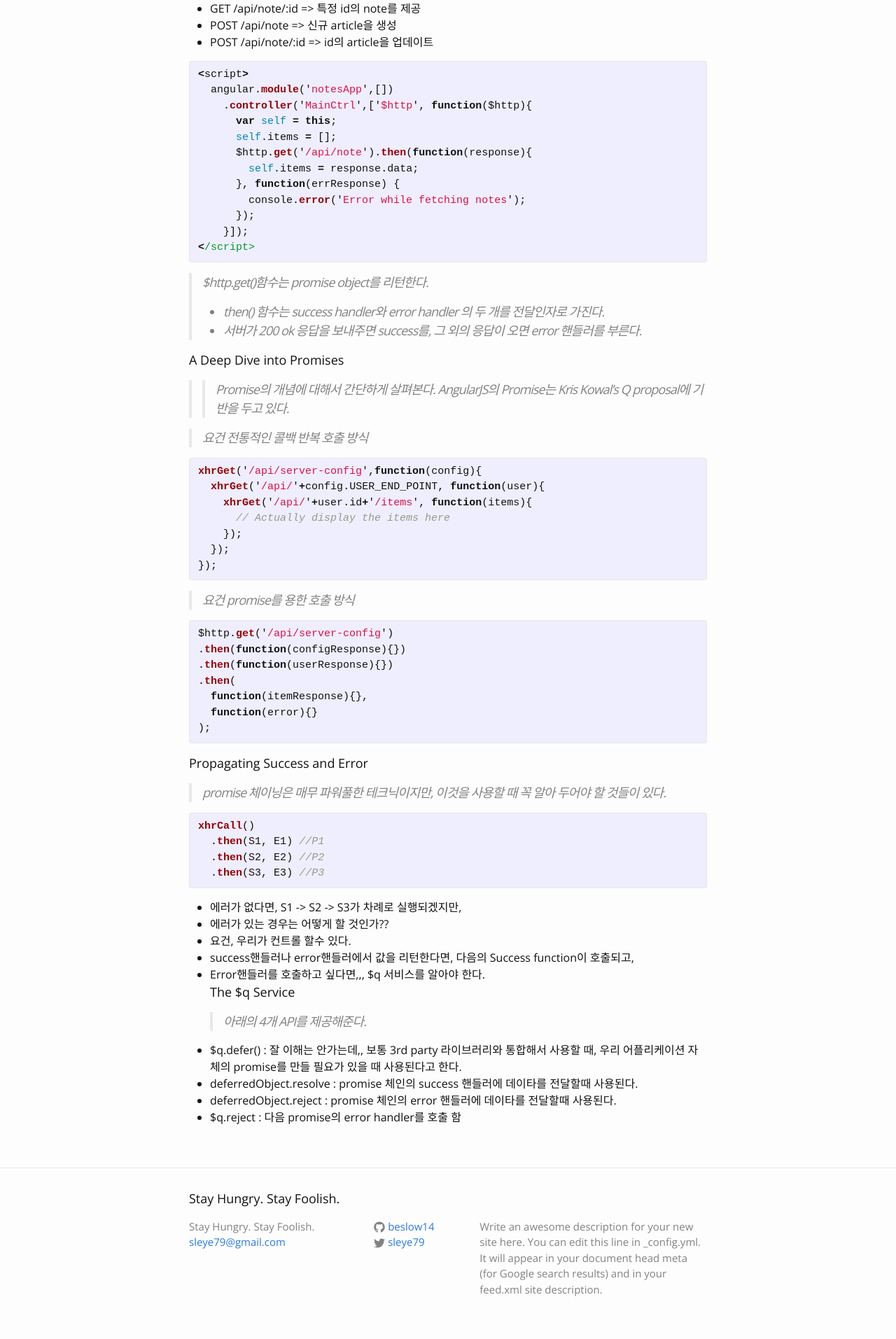
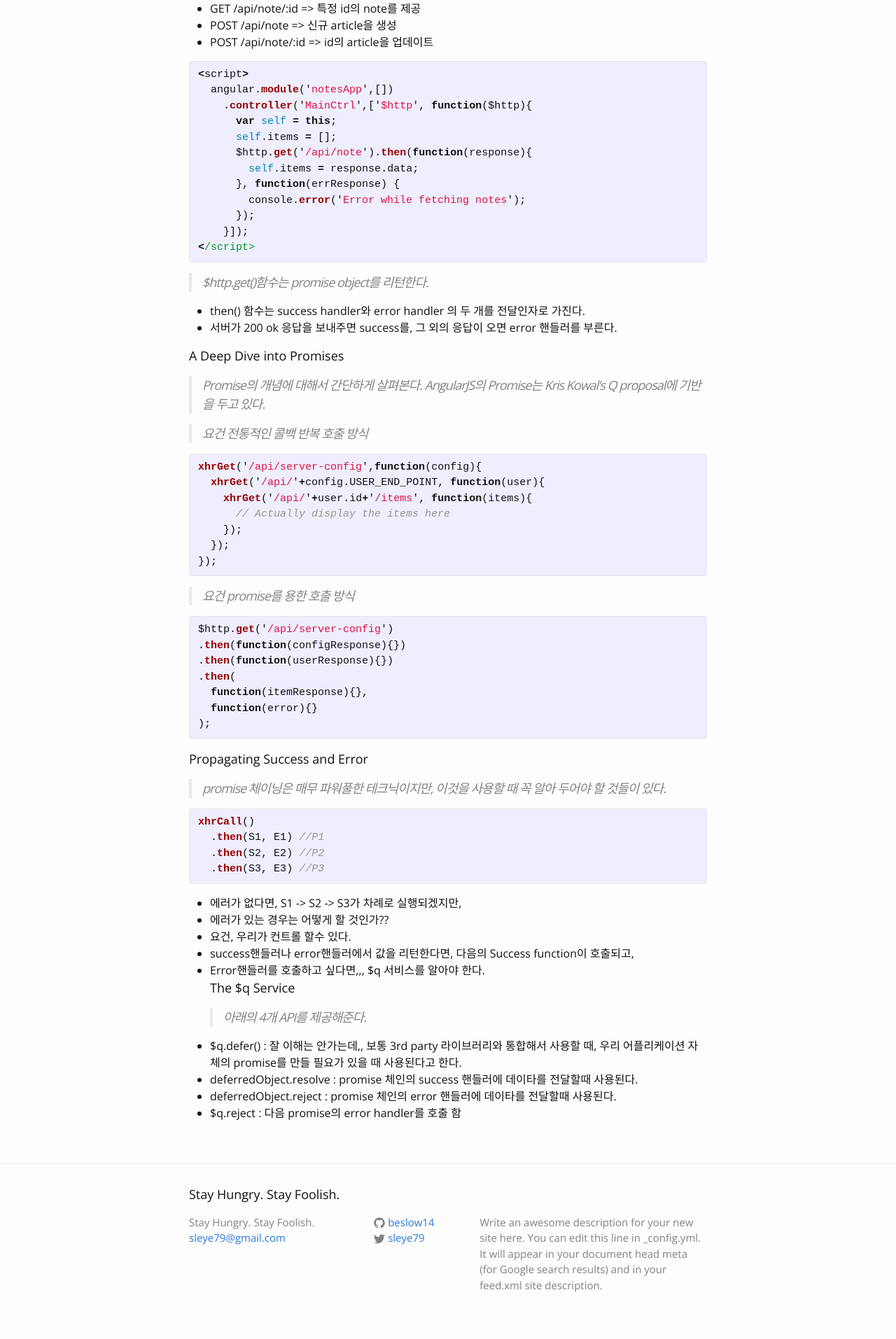
Before and after one commit to beslow14/beslow14.github.io, a Jekyll site: the page built from _posts/2015-05-16-Chapter-6-Server-Communication-Using-$http.markdown, in a window 1280 px wide. Shown: the part 877-2790 px from the top of the page at 70% size. Built offline with Jekyll 4.4.1, drawn with Linux system fonts in a browser that asks for light colours.

```diff
--- a/_posts/2015-05-16-Chapter-6-Server-Communication-Using-$http.markdown
+++ b/_posts/2015-05-16-Chapter-6-Server-Communication-Using-$http.markdown
@@ -7,6 +7,7 @@ categories: angularjs study
 >이번장에서는 $http 서비스를 사용해서 서버와 어떻게 통신하는지를 살펴본다.
 
 ## $http 로 GET을 사용하여 데이타 가져오기
+
 >아래는 javascript API를 이용하는 고전적인 방법
 {% highlight javascript %}
 var xmlhttp = new XMLHttpRequest();
@@ -28,6 +29,7 @@ $http는 core AngularJS 서비스로 서버와 endpoint간에 XHR을 사용한
 
 #### RESTFUL API
 우리의 가상 서버는 아래와 같은 API를 제공해 준다.
+
 - GET /api/note/ => array of note 를 제공
 - GET /api/note/:id => 특정 id의 note를 제공
 - POST /api/note => 신규 article을 생성
@@ -49,11 +51,12 @@ $http는 core AngularJS 서비스로 서버와 endpoint간에 XHR을 사용한
 {% endhighlight %}
 
 > $http.get()함수는 promise object를 리턴한다.
+
 - then() 함수는 success handler와 error handler 의 두 개를 전달인자로 가진다.
 - 서버가 200 ok 응답을 보내주면 success를, 그 외의 응답이 오면 error 핸들러를 부른다.
 
 #### A Deep Dive into Promises
->> Promise의 개념에 대해서 간단하게 살펴본다. AngularJS의 Promise는 Kris Kowal's Q proposal에 기반을 두고 있다.
+> Promise의 개념에 대해서 간단하게 살펴본다. AngularJS의 Promise는 Kris Kowal's Q proposal에 기반을 두고 있다.
 
 > 요건 전통적인 콜백 반복 호출 방식
 {% highlight javascript %}
```
